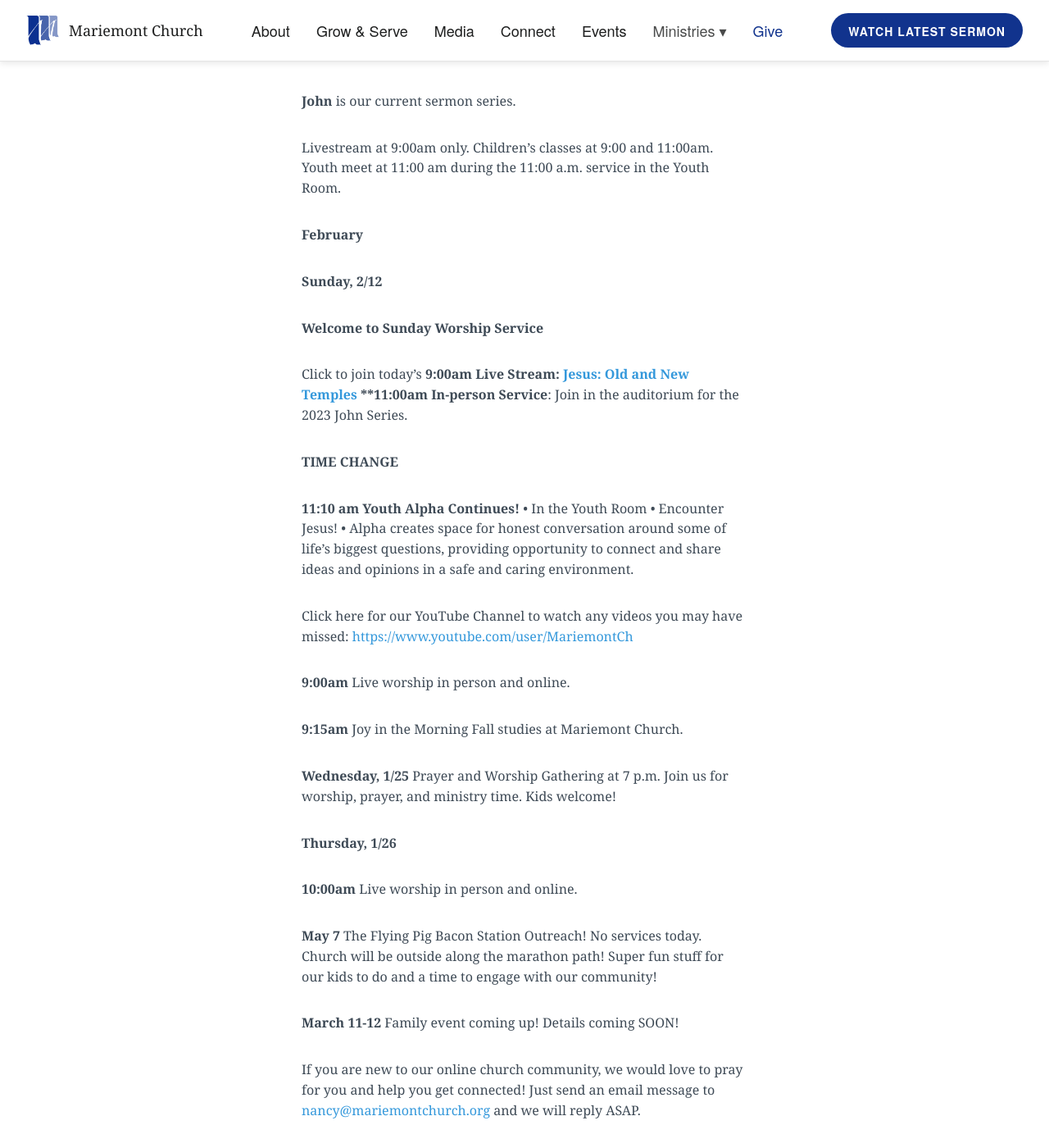
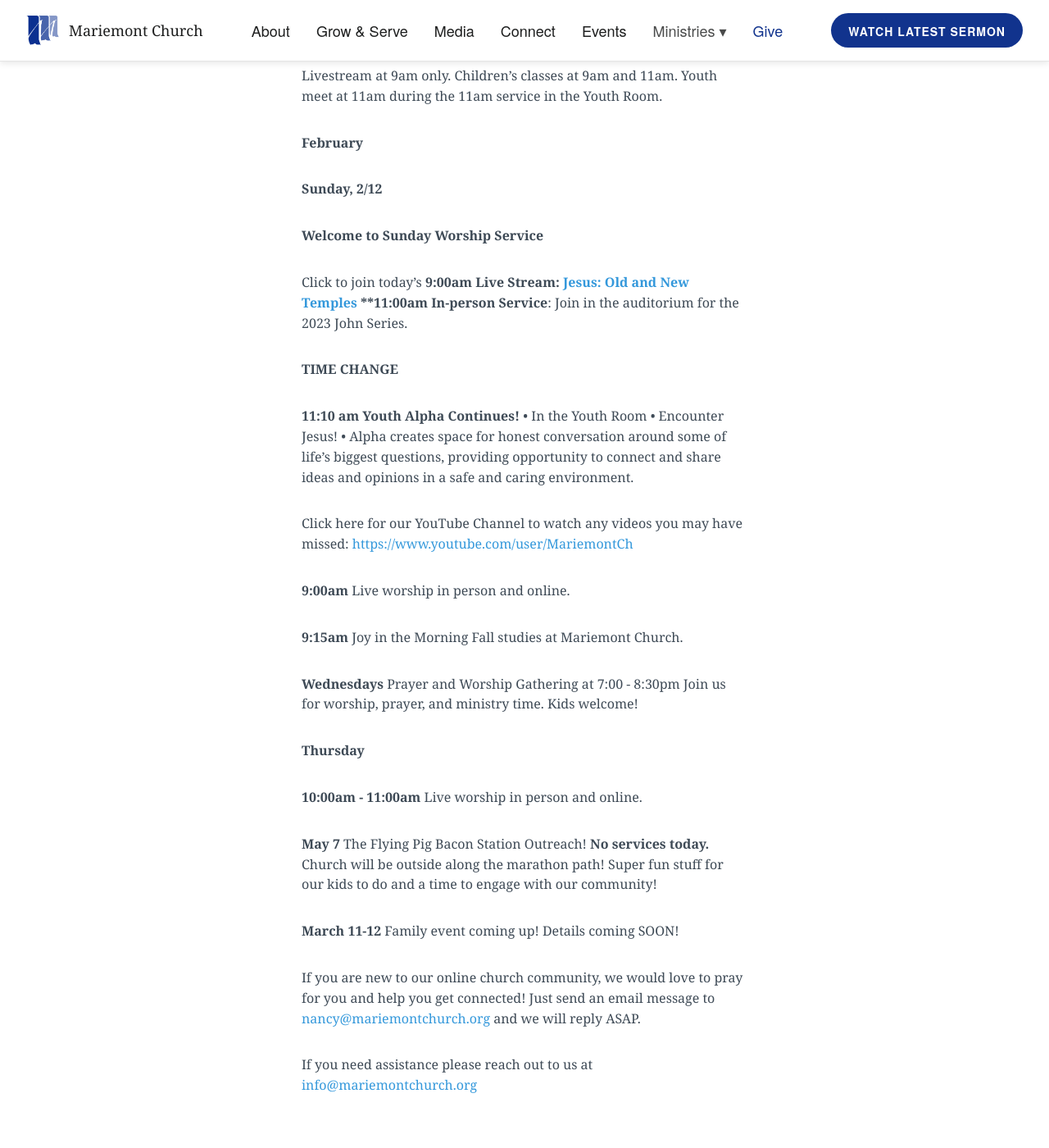
Before and after one commit to lukemoderwell/mariemont, a Jekyll site: the page built from updates.markdown, in a window 1280 px wide and 1400 px high, scrolled down 220 px. Shown: the whole window at 82% size. Built offline with Jekyll 4.4.1, drawn with Linux system fonts in a browser that asks for light colours; nearby versions of some CDN libraries; some of the changed text lies outside the part shown.

Commit message:
Updated Updates

```diff
--- a/updates.markdown
+++ b/updates.markdown
@@ -9,15 +9,15 @@
 layout: page-no-hero
 ---
 
-## Events and Announcements
+##Events and Announcements
 
 **Weekly Sunday Schedule**
 
-**Services are in person at 9:00am and 11:00am** The 9 a.m. service is also live-streamed on YouTube and Facebook.
+**Services are in person at 9:00am and 11:00am** The 9am service is also live-streamed on YouTube and Facebook.
 
 **John** is our current sermon series.
 
-Livestream at 9:00am only. Children's classes at 9:00 and 11:00am. Youth meet at 11:00 am during the 11:00 a.m. service in the Youth Room.
+Livestream at 9am only. Children's classes at 9am and 11am. Youth meet at 11am during the 11am service in the Youth Room.
 
 **February**
 
@@ -43,14 +43,14 @@
 
 **9:15am** Joy in the Morning Fall studies at Mariemont Church.
 
-**Wednesday, 1/25** Prayer and Worship Gathering at 7 p.m.
+**Wednesdays** Prayer and Worship Gathering at 7:00 - 8:30pm
 Join us for worship, prayer, and ministry time. Kids welcome!
 
-**Thursday, 1/26**
+**Thursday**
 
-**10:00am** Live worship in person and online.
+**10:00am - 11:00am** Live worship in person and online.
 
-**May 7** The Flying Pig Bacon Station Outreach! No services today. Church will be outside along the marathon path!  Super fun stuff for our kids to do and a time to engage with our community!
+**May 7** The Flying Pig Bacon Station Outreach! **No services today.** Church will be outside along the marathon path!  Super fun stuff for our kids to do and a time to engage with our community!
 
 **March 11-12** Family event coming up!  Details coming SOON!
 
```
